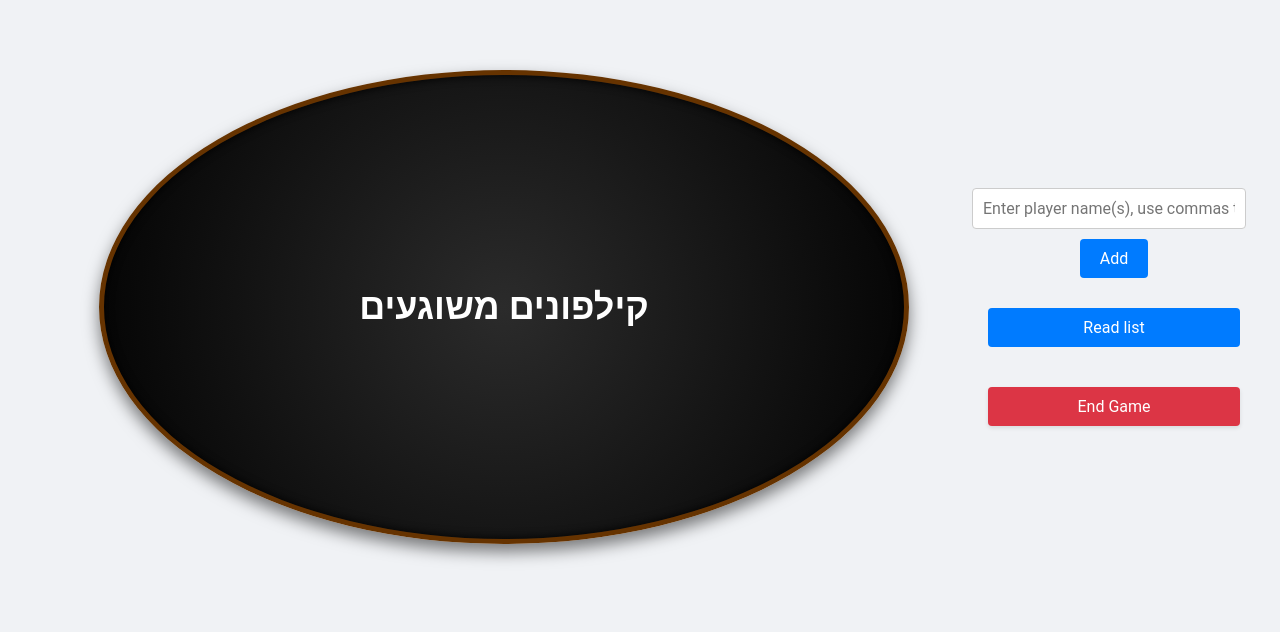
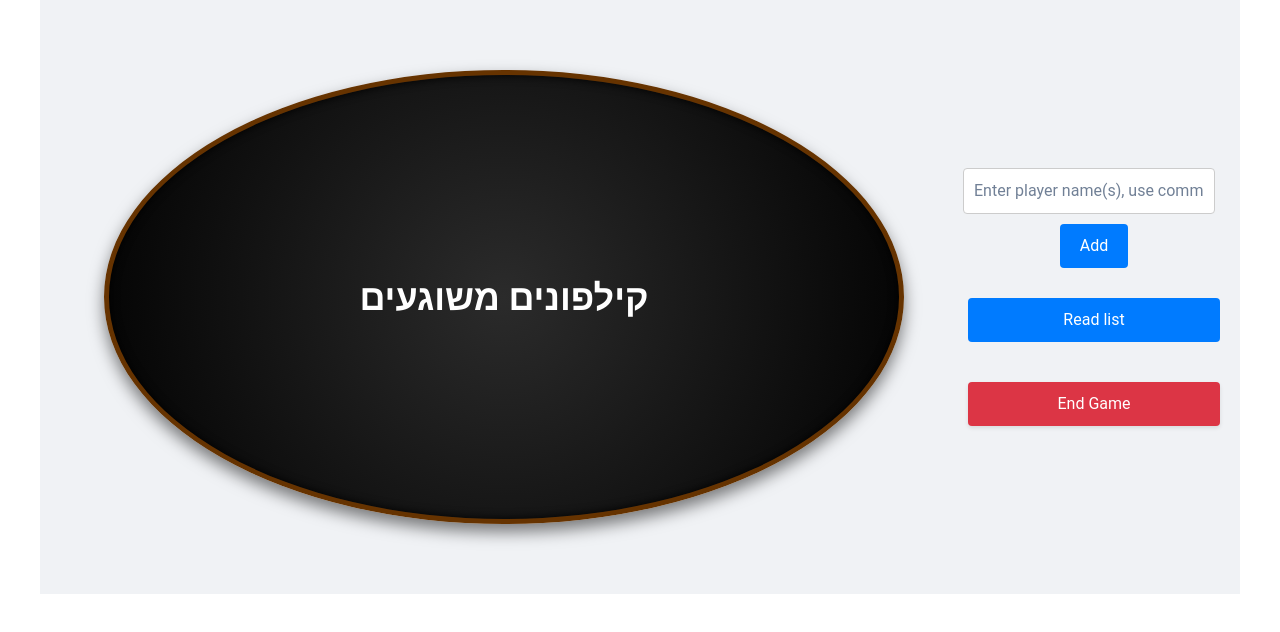
Before and after one commit to aviv92/KilfunimMeshugaim, a React (Vite) app: page / in a window 1280 px wide. Shown: the top 632 px of the page. Built offline with nearby package versions, Linux system fonts and the light colour scheme.

Commit message:
Add chakra UI library
Signed-off-by: Aviv Turgeman <aturgema@redhat.com>

```diff
--- a/package.json
+++ b/package.json
@@ -12,6 +12,10 @@
     "preview": "vite preview"
   },
   "dependencies": {
+    "@chakra-ui/react": "^2.8.2",
+    "@emotion/react": "^11.13.0",
+    "@emotion/styled": "^11.13.0",
+    "framer-motion": "^11.3.19",
     "react": "^18.3.1",
     "react-dom": "^18.3.1",
     "zustand": "^4.5.4"
--- a/src/main.tsx
+++ b/src/main.tsx
@@ -1,10 +1,13 @@
 import React from "react";
+import { ChakraProvider } from "@chakra-ui/react";
 import ReactDOM from "react-dom/client";
 import App from "./App.tsx";
 import "./index.css";
 
 ReactDOM.createRoot(document.getElementById("root")!).render(
   <React.StrictMode>
-    <App />
+    <ChakraProvider>
+      <App />
+    </ChakraProvider>
   </React.StrictMode>
 );
```
Also changed, not shown: 1 other file (tests, documents, lock files or other folders).
